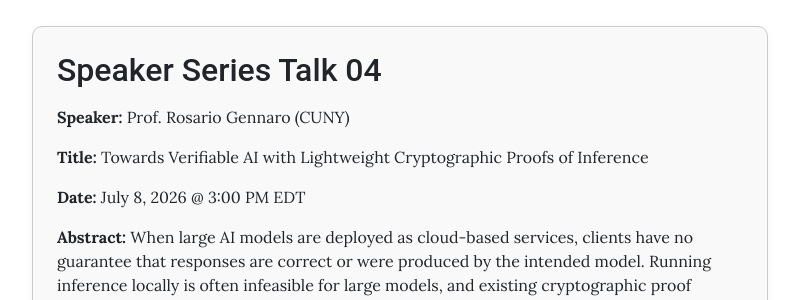
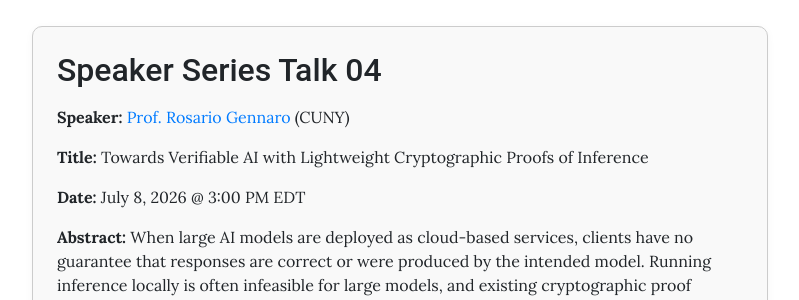
Before and after one commit to cryptolets/cryptolets.github.io, a Jekyll site: the page built from pages/speaker-series.md, in a window 1280 px wide and 900 px high, scrolled down 313 px. Shown: the part 153-453 px from the top of the window, without its empty margins (240-1039 px from the left). Built offline with Jekyll 4.4.1, drawn with Linux system fonts in a browser that asks for light colours; part of the change alters nothing that is shown.

```diff
--- a/pages/speaker-series.md
+++ b/pages/speaker-series.md
@@ -13,7 +13,7 @@ permalink: /speaker-series/
 <div style="display: flex; flex-direction: column; gap: 2rem; margin-top: 2rem;">
   <div style="width: 100%; border: 1px solid #ccc; border-radius: 10px; padding: 1.5rem; background: #f9f9f9; box-shadow: 0 2px 8px rgba(0,0,0,0.04);">
     <h2 style="margin-top: 0;">Speaker Series Talk 04</h2>
-    <p><strong>Speaker:</strong> Prof. Rosario Gennaro (CUNY)</p>
+    <p><strong>Speaker:</strong> <a href="https://www.ccny.cuny.edu/profiles/rosario-gennaro" target="_blank" rel="noopener">Prof. Rosario Gennaro</a> (CUNY)</p>
     <p><strong>Title:</strong> Towards Verifiable AI with Lightweight Cryptographic Proofs of Inference</p>
     <p><strong>Date:</strong> July 8, 2026 @ 3:00 PM EDT</p>
     <p>
```
